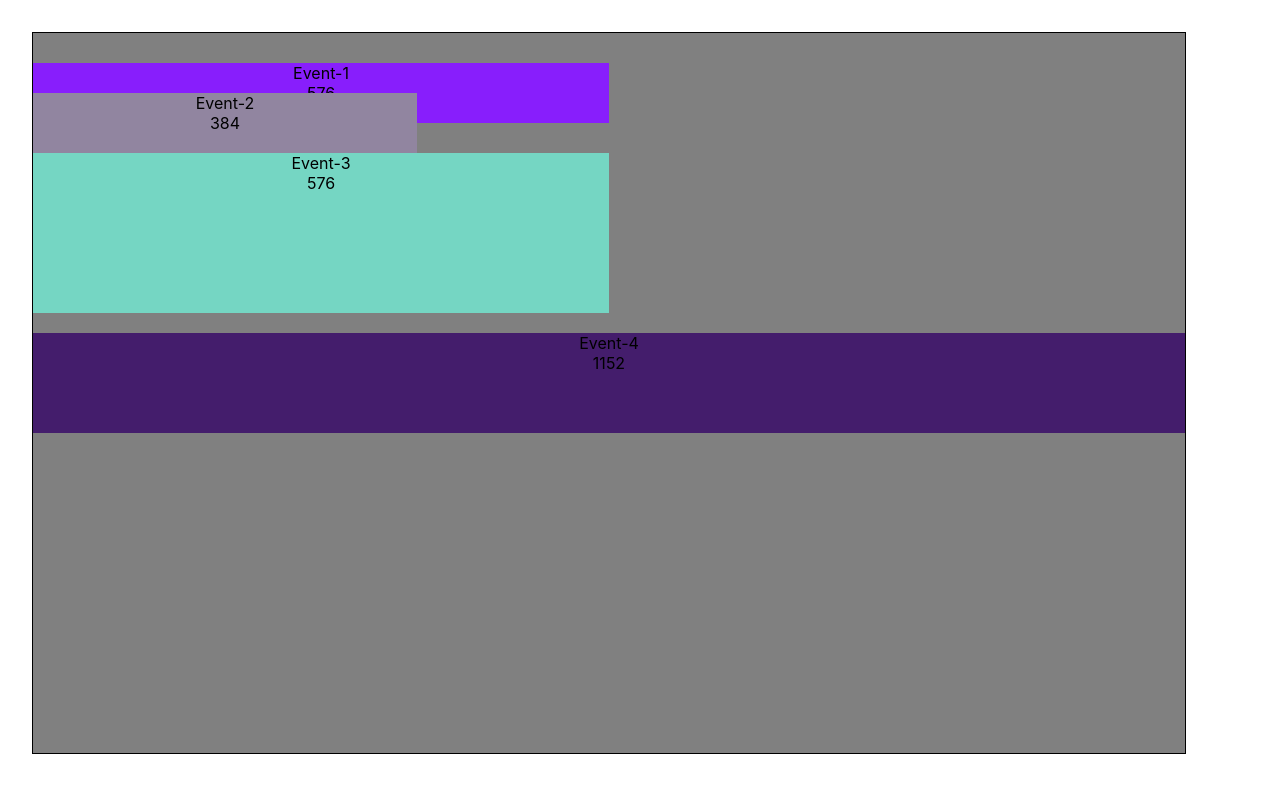
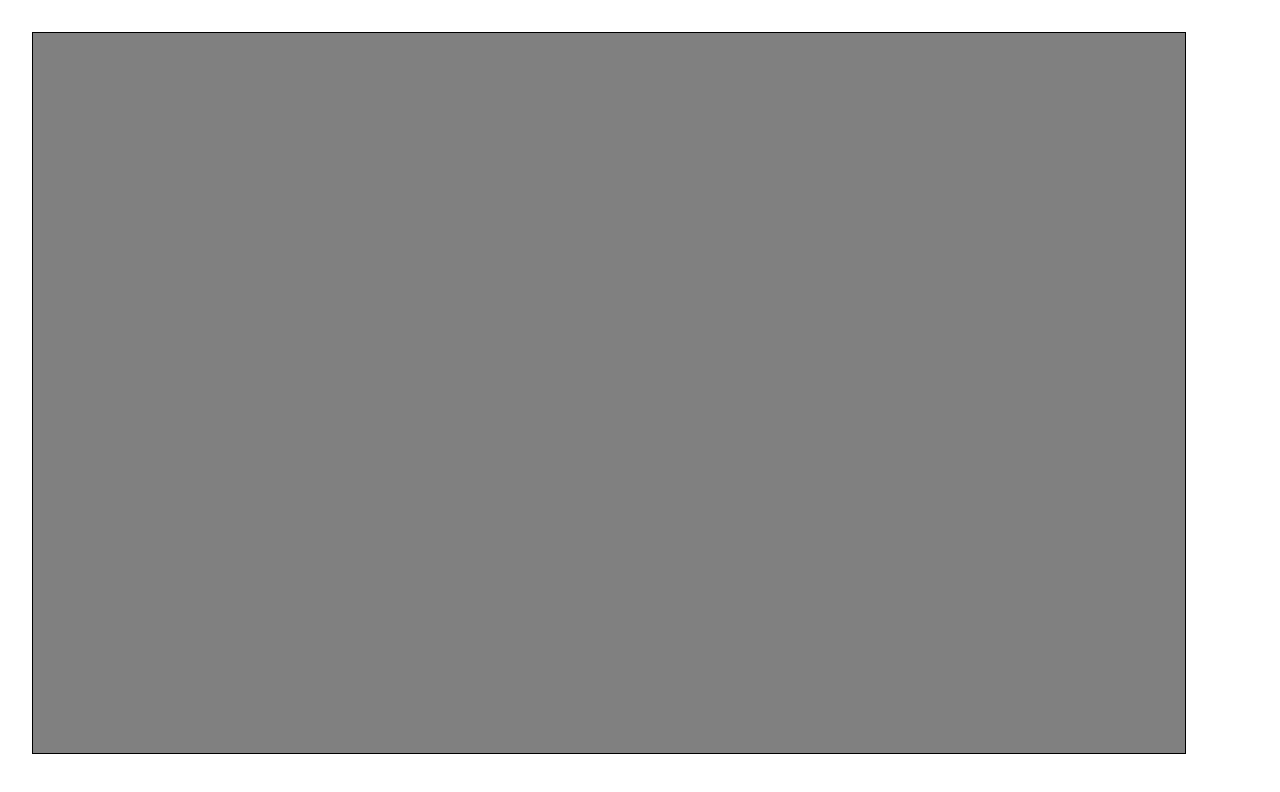
Before and after one commit to dshamilton/tm-calendar, a React (Create React App) app: page / in a window 1280 px wide. Shown: the top 792 px of the page. Built offline with nearby package versions, Linux system fonts and the light colour scheme.

Commit message:
implemented renderday function

```diff
--- a/src/components/CalendarUI.tsx
+++ b/src/components/CalendarUI.tsx
@@ -1,50 +1,76 @@
 import React from 'react';
 import ReactDOM from 'react-dom'
 import CalendarEventUI from "./CalendarEventUI";
+import CalendarEvent from "../model/CalendarEvent";
 import Calendar from "../model/Calendar";
 
 import './CalendarUI.css';
 
 export interface CalendarUIState {
-  calendar: Calendar
+  calendar: Calendar,
+  calendarWidth: number
+}
+
+interface InputEvent {
+  start: number;
+  end: number;
+  name: string;
 }
 
 class CalendarUI extends React.Component<{}, CalendarUIState> {
   private _calendar = new Calendar();
+  private _eventIndex = 0;
   constructor(props: any) {
     super(props);
+    window.renderDay = this.createEvents.bind(this) || {};
+
     this.state = {
-      calendar: this._calendar
+      calendar: this._calendar,
+      calendarWidth: 0
     };
   }
 
+  createEvents(eventsInput: InputEvent[]): void {
+    const { calendar } = this.state;
+    let calendarEvents = eventsInput.map((event, i) =>  {
+      this._eventIndex += 1;
+      return new CalendarEvent(event.start, event.end, `Event-${this._eventIndex}`)
+    });
+
+    calendar.events = calendar.events.concat(calendarEvents);
+    this.setEventPositions();
+    this.setState({calendar})
+  }
+
   render() {
-    // const { calendar } = this.state;
     return (
       <div className="calendar">
         {
           /* Implement some kind of map to convery calendar events to DOM elements */
           this.state.calendar.events.map((event) =>
-            <CalendarEventUI event={event} width={event.getWidth()} />
+            <CalendarEventUI key={event.name} event={event} width={event.getWidth()} />
           )
         }
       </div>
     );
   }
 
+  // Getting DOM node once component has been mounted
   componentDidMount() {
-    // Using any because of findDOMNode union type
-    const { calendar } = this.state;
-    let calendarDOMElement: any = ReactDOM.findDOMNode(this);
-    this.setEventPositions(calendarDOMElement.clientWidth);
-    console.log("Calendar: ", calendarDOMElement, calendarDOMElement.clientWidth);
-    console.log("calendar-events: ", calendar.events);
-    this.setState({calendar});
+    this.setEventPositions();
   }
 
-  setEventPositions(calendarWidth: number) {
-    const { calendar } = this.state;
+  // Set the position of the element using the width of the calendar UI element passed
+  // down as a basis
+  // TODO: Make this reponsive by calling this function using the Window.resize event
+  setEventPositions() {
+    // Using any because of findDOMNode union type
+    let calendarDOMElement: any = ReactDOM.findDOMNode(this);
+    const { calendar, calendarWidth } = this.state;
+    console.log('cal-width: ', calendarWidth)
+    this.setState({ calendar, calendarWidth: calendarDOMElement.clientWidth });
     calendar.events.forEach(event => event.setPosition(calendarWidth));
+
   }
 }
 
--- a/src/model/Calendar.tsx
+++ b/src/model/Calendar.tsx
@@ -6,30 +6,22 @@ interface InputEvent {
   name: string;
 }
 
+declare global {
+  interface Window { renderDay: any; }
+}
+
+
 export default class Calendar {
-  public events: CalendarEvent[];
+  public events: CalendarEvent[] = [];
   private _collisionChain: string[] = [];
+
   constructor(
     private _events?: CalendarEvent[]
-  ) {
-    // Example events
-    _events = [];
-    _events.push(new CalendarEvent(30, 90, "Event-1"));
-    _events.push(new CalendarEvent(60, 150, "Event-2"));
-    _events.push(new CalendarEvent(120, 280, "Event-3"));
-    _events.push(new CalendarEvent(300, 280, "Event-4"));
+    ) {
 
-    this.events = _events;
+    // Usnig bind(this) to transfer context
+
     this.events.forEach(event => this.detectCollisions(event));
-    // this.events.forEach(event => this.setEventPositions(event, calendarWidth;))
-
-    console.log("Events: ", this.events);
-  }
-
-  createEvents(eventsInput: InputEvent[]): void {
-    let calendarEvents = eventsInput.map((event, i) =>
-      new CalendarEvent(event.start, event.end, `Event-${i}`)
-    );
   }
 
   detectCollisions(currentEvent: CalendarEvent) {
@@ -40,20 +32,17 @@ export default class Calendar {
         (currentEvent.end > event.start && currentEvent.end < event.end) ||
         (currentEvent.start < event.start && currentEvent.end > event.end)
       ) {
+        // Add collisions for current event item to array
         currentEvent.addCollision(event.name);
+
+        // Build a collision chain to later position components that do not directly collide
+        // but form part of a chain of events that shouldn't overlap
         this._collisionChain.push(currentEvent.name);
         this._collisionChain.push(event.name);
       }
     });
+    // Reduce the array to unique elements after initial build
     this._collisionChain = Array.from(new Set(this._collisionChain));
     console.log("collision-chain: ", this._collisionChain);
-
-    // this.events.forEach(event => {
-    //   this.events.forEach(collisionEvent => {
-    //     if (collisionEvent.getCollisions().indexOf(event.name) > -1) {
-    //       this._collisionChain.push(collisionEvent.name);
-    //     }
-    //   });
-    // })
   }
 }
```
Also changed, not shown: src/components/CalendarEventUI.tsx (+6 -2 lines), src/model/CalendarEvent.tsx (+3 -6 lines).
